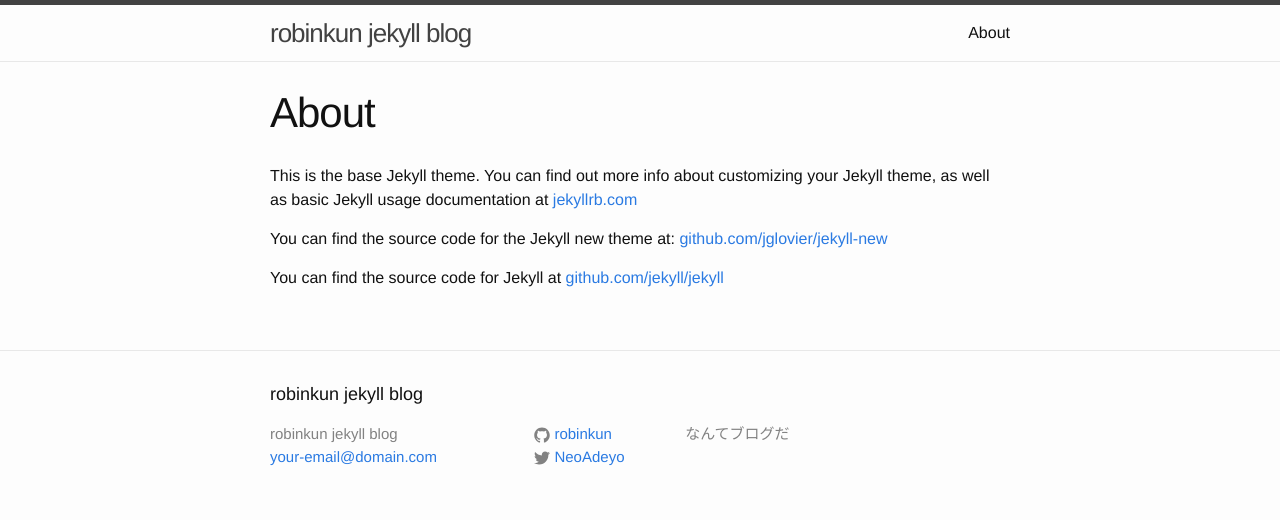
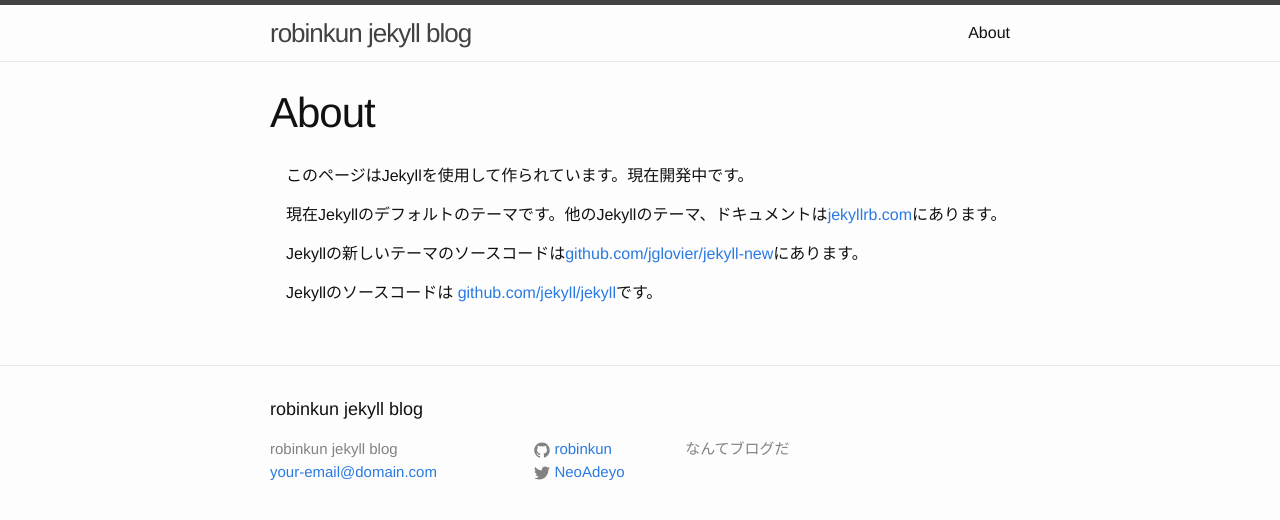
Before and after one commit to robinkun/robinkun.github.io, a Jekyll site: the page built from about.md, in a window 1280 px wide. Shown: the top 520 px of the page. Built offline with Jekyll 4.4.1, drawn with Linux system fonts in a browser that asks for light colours.

Commit message:
日本語訳

```diff
--- a/about.md
+++ b/about.md
@@ -4,8 +4,11 @@
 permalink: /about/
 ---
 
-This is the base Jekyll theme. You can find out more info about customizing your Jekyll theme, as well as basic Jekyll usage documentation at [jekyllrb.com](http://jekyllrb.com/)
+　このページはJekyllを使用して作られています。現在開発中です。
 
-You can find the source code for the Jekyll new theme at: [github.com/jglovier/jekyll-new](https://github.com/jglovier/jekyll-new)
 
-You can find the source code for Jekyll at [github.com/jekyll/jekyll](https://github.com/jekyll/jekyll)
+　現在Jekyllのデフォルトのテーマです。他のJekyllのテーマ、ドキュメントは[jekyllrb.com](http://jekyllrb.com/)にあります。
+
+　Jekyllの新しいテーマのソースコードは[github.com/jglovier/jekyll-new](https://github.com/jglovier/jekyll-new)にあります。
+
+　Jekyllのソースコードは [github.com/jekyll/jekyll](https://github.com/jekyll/jekyll)です。
```
